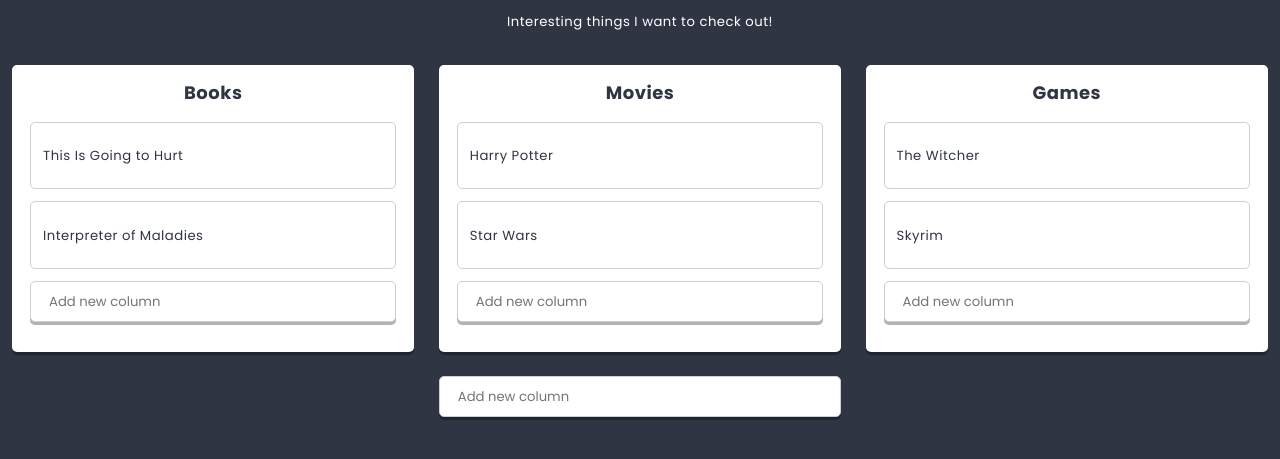
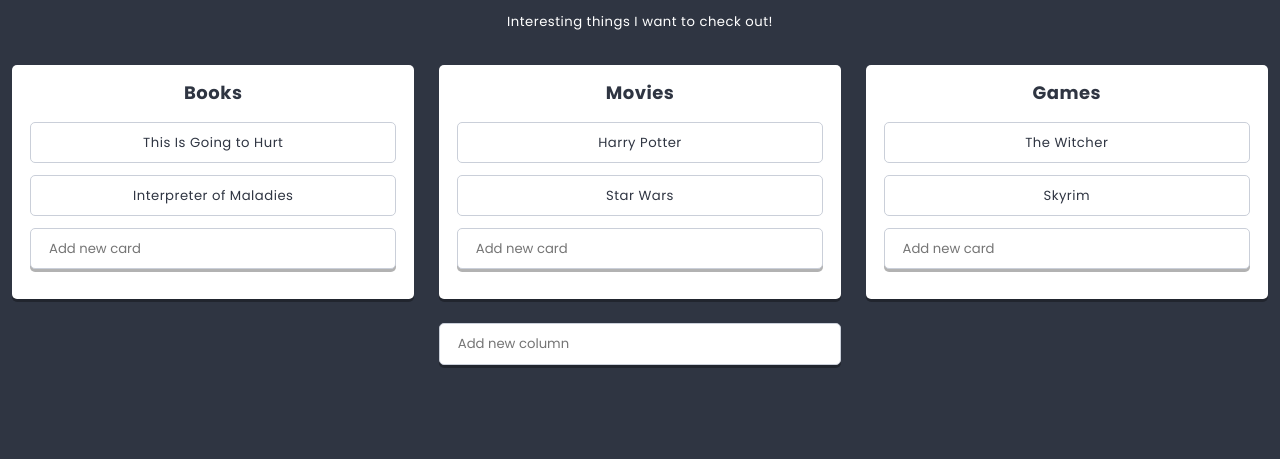
Before and after one commit to grzesiekS/React.js_firstProject, a React app: page / in a window 1280 px wide. Shown: the part 367-826 px from the top of the page. After the commit the page ends 800 px from the top, so only its background shows below. Built offline with nearby package versions, Linux system fonts and the light colour scheme.

Commit message:
Add styles for card component

```diff
--- a/src/components/Card/Card.js
+++ b/src/components/Card/Card.js
@@ -10,7 +10,7 @@
     render() {
         return (
             <div className={styles.component}>
-                <p>{this.props.title}</p>
+                <p className={styles.subtitle}>{this.props.title}</p>
             </div>
         )
     }
--- a/src/components/Card/Card.scss
+++ b/src/components/Card/Card.scss
@@ -8,3 +8,8 @@
   margin: 0 0 $base-size 0;
   border-radius: $radius;
 }
+
+.subtitle {
+  margin: 0;
+  text-align: center;
+}
--- a/src/components/Column/Column.js
+++ b/src/components/Column/Column.js
@@ -24,7 +24,7 @@
                 ))}
 
                 <div className={styles.creator}>
-                    <Creator text={settings.columnCreatorText} action={title => this.addColumn(title)}/>
+                    <Creator text={settings.cardCreatorText} action={title => this.addColumn(title)}/>
                 </div>
             </section>
         )
```
